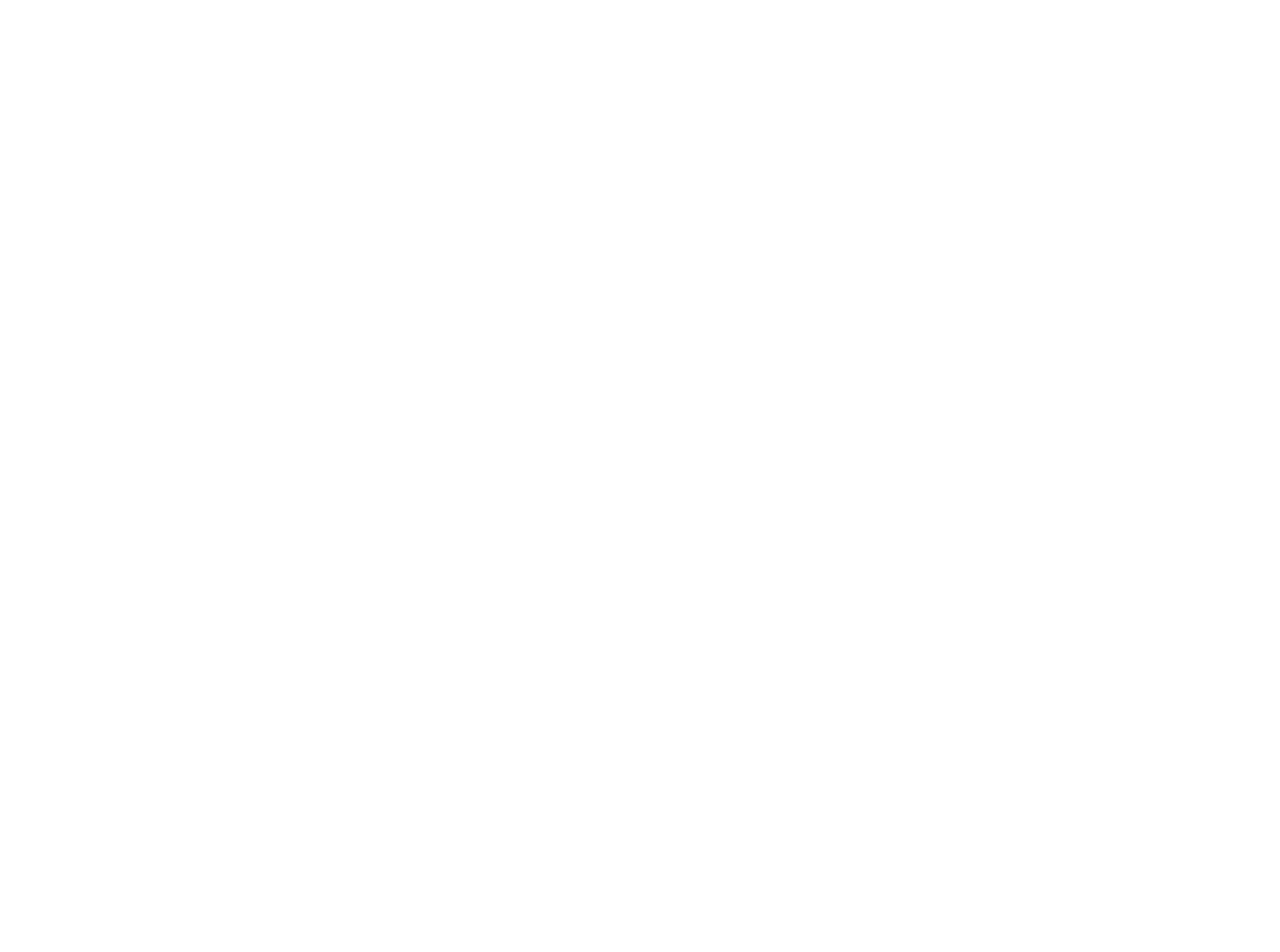
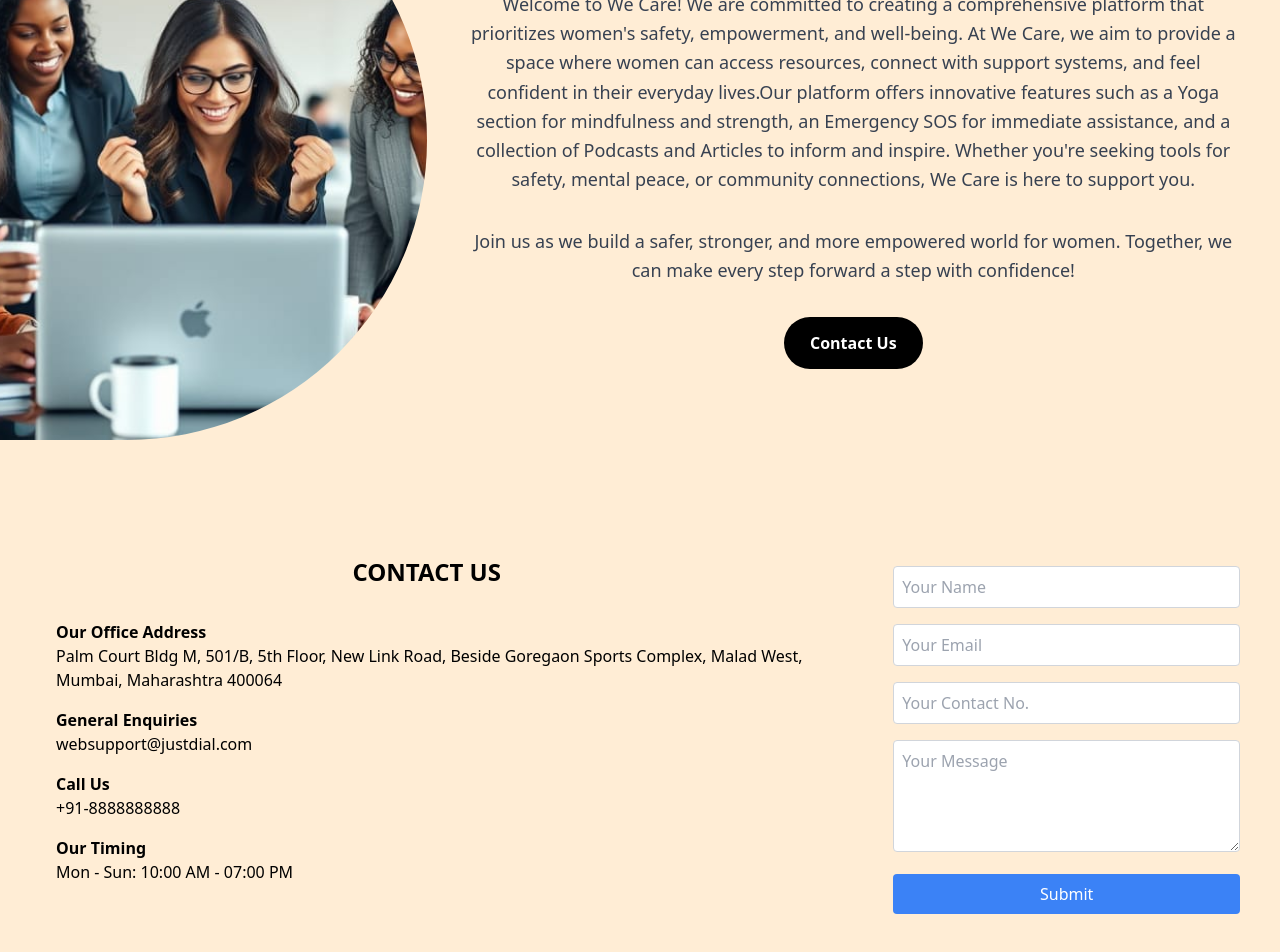
Before and after one commit to Ifranayab/safetyapp, a React (Create React App) app: page / in a window 1280 px wide. Shown: the part 1530-2482 px from the top of the page. Before the commit the page ends 1370 px from the top, so only its background shows below. Built offline with nearby package versions, Linux system fonts and the light colour scheme.

Commit message:
added about us and contact us

```diff
--- a/src/App.js
+++ b/src/App.js
@@ -1,29 +1,29 @@
-import './App.css';
-import {BrowserRouter as Router, Route, Routes} from 'react-router-dom';
+// import './App.css';
+import { BrowserRouter as Router, Route, Routes } from 'react-router-dom';
 import Herosec from './components/Herosec';
 import Nav from './components/Nav';
 import LoginPage from './components/Login';
-import { Component } from 'react';
+import Aboutus from './components/Aboutus';
+import Contact from './components/Contact';
 import Cards from './components/CardsSec';
-
 
 function App() {
   return (
     <div>
-
-
       <Router>
-    <Nav/>
+        <Nav />
         <Routes>
           <Route exact path="/login" element={<LoginPage />} />
-
           <Route exact path="/" element={<> <Herosec /> <Cards/> </>} />
-
         </Routes>
       </Router>
-
+      <div id="about-us">
+        <Aboutus />
       </div>
-
+      <div id="contact-us">
+        <Contact />
+      </div>
+    </div>
   );
 }
 
--- /dev/null
+++ b/src/components/Aboutus.jsx
@@ -0,0 +1,40 @@
+import React from 'react';
+import pic from '../images/aboutttus.jpg'
+
+function Aboutus() {
+    return (
+        <div className="h-[600px] flex bg-orange-100">
+            {/* Left Section with Image */}
+            <div className="w-1/3 bg-orange-100 flex justify-center items-center">
+                <img
+                    src={pic}
+                    alt="About Us"
+                    className="h-[600px] rounded-r-full object-cover"
+                />
+            </div>
+
+            {/* Right Section with Content */}
+            <div className="w-2/3 flex flex-col justify-center items-center p-10">
+                <div className="flex flex-col justify-center items-center text-center">
+                    <h1 className="text-black text-5xl font-bold mb-8">
+                        About Us
+                    </h1>
+                    <p className="text-gray-700 text-lg leading-relaxed mb-8">
+                    Welcome to We Care! We are committed to creating a comprehensive platform that prioritizes women's safety, empowerment, and well-being. At We Care, we aim to provide a space where women can access resources, connect with support systems, and feel confident in their everyday lives.Our platform offers innovative features such as a Yoga section for mindfulness and strength, an Emergency SOS for immediate assistance, and a collection of Podcasts and Articles to inform and inspire. Whether you're seeking tools for safety, mental peace, or community connections, We Care is here to support you.</p>
+
+                    <p className="text-gray-700 text-lg leading-relaxed mb-8">
+                    Join us as we build a safer, stronger, and more empowered world for women. Together, we can make every step forward a step with confidence!<p />
+
+                    </p>
+                    <button
+                        type="button"
+                        className="bg-black text-white font-bold py-3 px-6 rounded-full border-2 border-transparent hover:bg-transparent hover:border-black hover:text-black transition">
+                        Contact Us
+                    </button>
+                </div>
+            </div>
+        </div>
+    );
+}
+
+export default Aboutus;
--- a/src/components/CardsSec.jsx
+++ b/src/components/CardsSec.jsx
@@ -1,5 +1,5 @@
 import React from 'react';
-import './index.css'; // Assuming you're using the same CSS
+import './index.css';
 import contact from '../images/contact.jpg';
 import yoga from '../images/yoga.jpg';
 import pod from '../images/pod.jpg';
--- /dev/null
+++ b/src/components/Contact.jsx
@@ -0,0 +1,84 @@
+import React from "react";
+
+const Contact = () => {
+  return (
+    <div className="h-[600px] flex bg-orange-100">
+      <div className="flex flex-col justify-center items-center w-2/3 p-10">
+        <h2 className="text-2xl font-bold text-center mb-8">CONTACT US</h2>
+        <div className="flex flex-col mb-6">
+          <div className="mb-4 flex items-center">
+            <i className="fas fa-map-marker-alt mr-4 text-2xl"></i>
+            <p>
+              <strong>Our Office Address</strong>
+              <br />
+              Palm Court Bldg M, 501/B, 5th Floor, New Link Road, Beside Goregaon Sports Complex, Malad West, Mumbai, Maharashtra 400064
+            </p>
+          </div>
+          <div className="mb-4 flex items-center">
+            <i className="fas fa-envelope mr-4 text-2xl"></i>
+            <p>
+              <strong>General Enquiries</strong>
+              <br />
+              websupport@justdial.com
+            </p>
+          </div>
+          <div className="mb-4 flex items-center">
+            <i className="fas fa-phone mr-4 text-2xl"></i>
+            <p>
+              <strong>Call Us</strong>
+              <br />
+              +91-8888888888
+            </p>
+          </div>
+          <div className="mb-4 flex items-center">
+            <i className="fas fa-clock mr-4 text-2xl"></i>
+            <p>
+              <strong>Our Timing</strong>
+              <br />
+              Mon - Sun: 10:00 AM - 07:00 PM
+            </p>
+          </div>
+        </div>
+      </div>
+      <div className="flex justify-center items-center w-1/3 p-10">
+        <form className="w-full">
+          <input
+            type="text"
+            name="name"
+            placeholder="Your Name"
+            required
+            className="mb-4 p-2 w-full border border-gray-300 rounded"
+          />
+          <input
+            type="email"
+            name="email"
+            placeholder="Your Email"
+            required
+            className="mb-4 p-2 w-full border border-gray-300 rounded"
+          />
+          <input
+            type="text"
+            name="contact"
+            placeholder="Your Contact No."
+            required
+            className="mb-4 p-2 w-full border border-gray-300 rounded"
+          />
+          <textarea
+            name="message"
+            placeholder="Your Message"
+            required
+            className="mb-4 p-2 w-full border border-gray-300 rounded h-28"
+          ></textarea>
+          <button
+            type="submit"
+            className="p-2 w-full bg-blue-500 text-white rounded hover:bg-blue-700 transition duration-300"
+          >
+            Submit
+          </button>
+        </form>
+      </div>
+    </div>
+  );
+};
+
+export default Contact;
--- a/src/components/Nav.jsx
+++ b/src/components/Nav.jsx
@@ -1,24 +1,53 @@
-import React, { Component } from 'react'
-import { Link } from 'react-router-dom'
+// import React, { Component } from 'react'
+// import { Link } from 'react-router-dom'
+// import logo from '../images/logo.png';
+// import { FontAwesomeIcon } from '@fortawesome/react-fontawesome'
+// import { faEnvelope,faBars } from '@fortawesome/free-solid-svg-icons'
+
+// const Nav =() =>{
+//   return (
+//     <div className='h-20 bg-custom-gradient fixed w-[100vw] z-10'>
+//       <div className='flex  justify-start items-center py-6 px-6'>
+//         <img  className='h-10 hover:border-2 hover:border-white hover:rounded-sm' src={logo} alt="logo" />
+//           <Link className='mx-5 text-xl font-bold text-white cursor-pointer hover:border-2 hover:border-white hover:rounded-sm' to="/">Home</Link>
+//           <Link className='mx-5 text-xl font-bold text-white cursor-pointer hover:border-2 hover:border-white hover:rounded-sm'>About Us</Link>
+//           <Link className='mx-5 text-xl font-bold text-white cursor-pointer hover:border-2 hover:border-white hover:rounded-sm'>Contact Us</Link>
+//           <div className='ml-auto mr-10 bg-pink-600 h-18 py-1 px-4 rounded-md cursor-pointer hover:border-2 hover:border-white'>
+//           <Link className='text-xl font-extrabold text-white' to="/login">Login</Link>
+//           </div>
+
+//       </div>
+//     </div>
+//   )
+// }
+// export default Nav
+import React from 'react';
+import { Link } from 'react-router-dom';
 import logo from '../images/logo.png';
-import { FontAwesomeIcon } from '@fortawesome/react-fontawesome'
-import { faEnvelope,faBars } from '@fortawesome/free-solid-svg-icons'
+import { FontAwesomeIcon } from '@fortawesome/react-fontawesome';
+import { faEnvelope, faBars } from '@fortawesome/free-solid-svg-icons';
 
-const Nav =() =>{
+const Nav = () => {
+  const scrollToSection = (sectionId) => {
+    const element = document.getElementById(sectionId);
+    if (element) {
+      element.scrollIntoView({ behavior: 'smooth' });
+    }
+  };
+
   return (
-    <div className='h-20 bg-custom-gradient fixed w-[100vw]'>
-      <div className='flex  justify-start items-center py-6 px-6'>
-        <img  className='h-10 hover:border-2 hover:border-white hover:rounded-sm' src={logo} alt="logo" />
-          <Link className='mx-5 text-xl font-bold text-white cursor-pointer hover:border-2 hover:border-white hover:rounded-sm' to="/">Home</Link>
-          <Link className='mx-5 text-xl font-bold text-white cursor-pointer hover:border-2 hover:border-white hover:rounded-sm'>About Us</Link>
-          <Link className='mx-5 text-xl font-bold text-white cursor-pointer hover:border-2 hover:border-white hover:rounded-sm'>Contact Us</Link>
-          <Link className='mx-5 text-xl font-bold text-white cursor-pointer hover:border-2 hover:border-white hover:rounded-sm'>Review</Link>
-          <div className='ml-auto mr-10 bg-pink-600 h-18 py-1 px-4 rounded-md cursor-pointer hover:border-2 hover:border-white'>
-          <Link className='text-xl font-extrabold text-white' to="/login">Login</Link>
-          </div>
-
+    <div className="h-20 bg-custom-gradient fixed w-[100vw] z-10">
+      <div className="flex justify-start items-center py-6 px-6">
+        <img className="h-10 hover:border-2 hover:border-white hover:rounded-sm" src={logo} alt="logo" />
+        <a onClick={() => scrollToSection('Home')} className="mx-5 text-xl font-bold text-white cursor-pointer hover:border-2 hover:border-white hover:rounded-sm">Home</a>
+        <a onClick={() => scrollToSection('about-us')} className="mx-5 text-xl font-bold text-white cursor-pointer hover:border-2 hover:border-white hover:rounded-sm">About Us</a>
+        <a onClick={() => scrollToSection('contact-us')} className="mx-5 text-xl font-bold text-white cursor-pointer hover:border-2 hover:border-white hover:rounded-sm">Contact Us</a>
+        <div className="ml-auto mr-10 bg-pink-600 h-18 py-1 px-4 rounded-md cursor-pointer hover:border-2 hover:border-white">
+          <Link className="text-xl font-extrabold text-white" to="/login">Login</Link>
+        </div>
       </div>
     </div>
-  )
-}
-export default Nav
+  );
+};
+
+export default Nav;
```
Also changed, not shown: src/images/aboutttus.jpg (added). Lines whose indentation alone changed are shown as unchanged.
